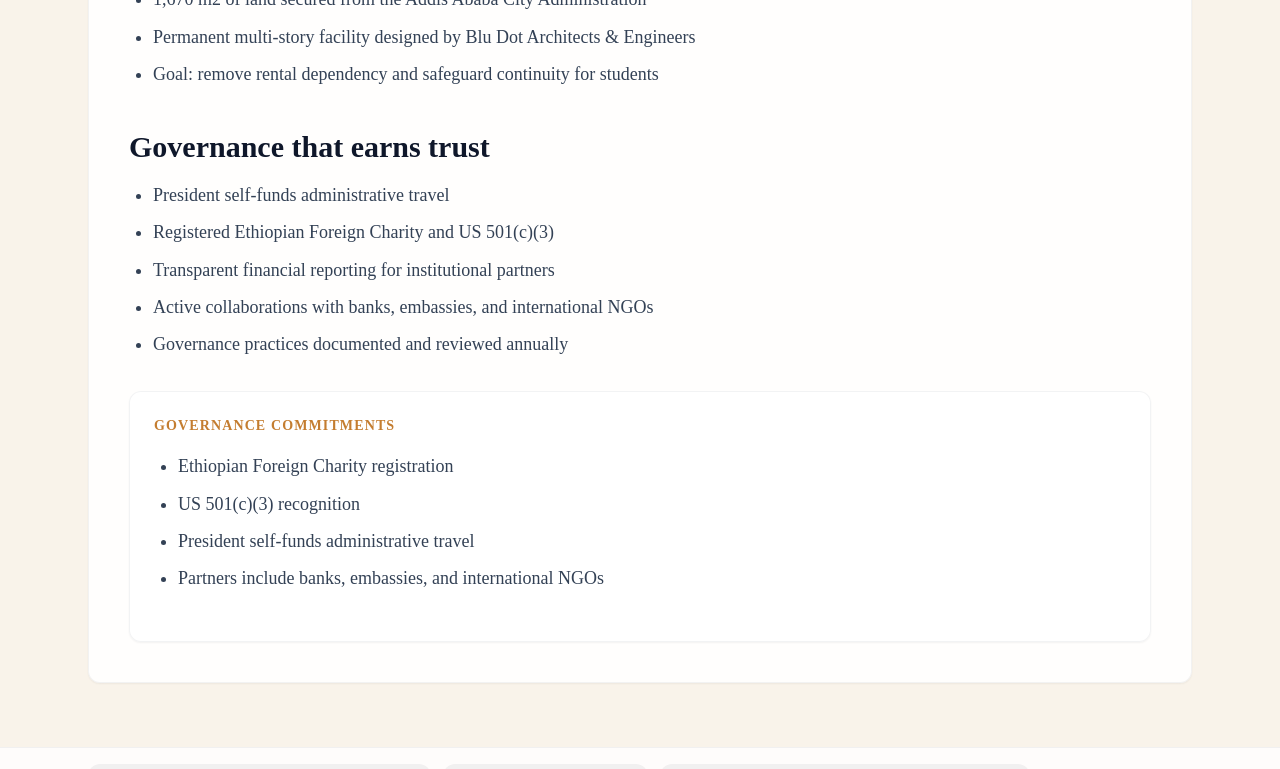
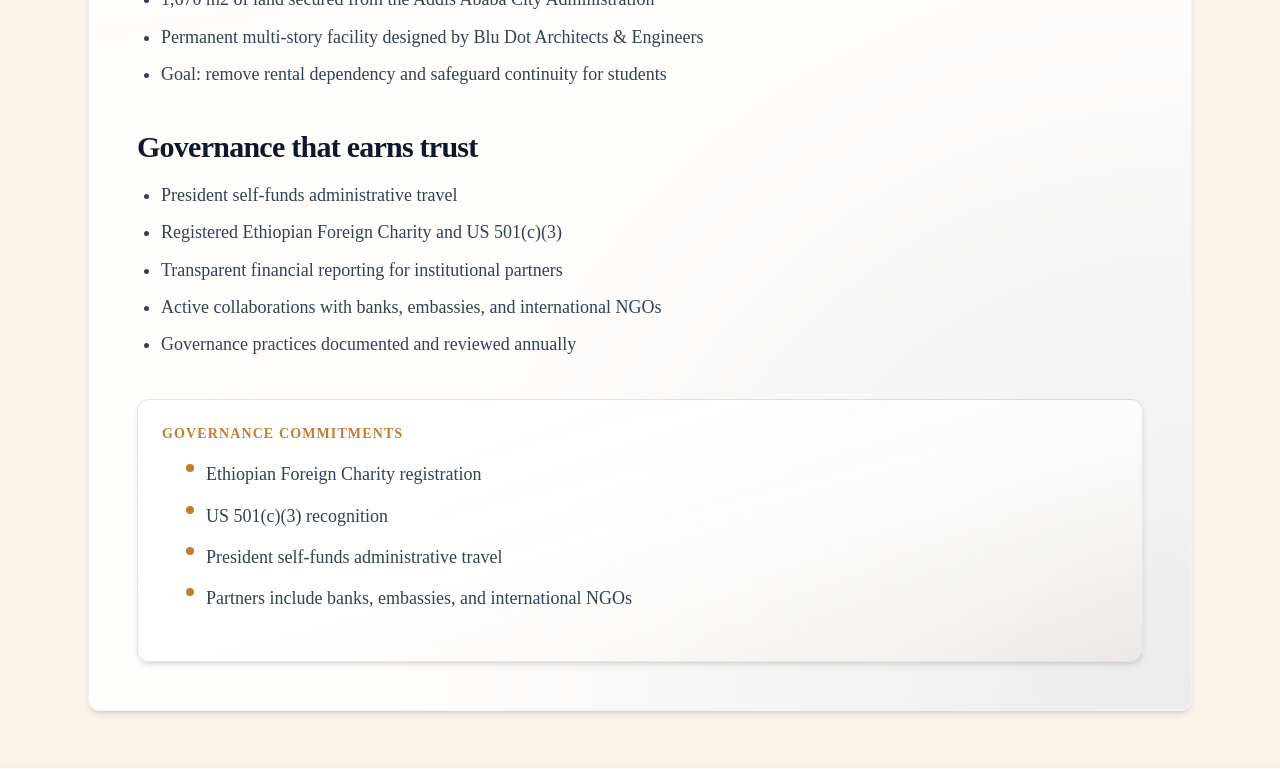
Before and after one commit to amuyif523/Fregenet-Foundation, a Next.js app: page / in a window 1280 px wide. Shown: the part 1220-1989 px from the top of the page. Built offline with nearby package versions, Linux system fonts and the light colour scheme; no server answers.

Commit message:
style: design and cultural polish

```diff
--- a/app/globals.css
+++ b/app/globals.css
@@ -47,19 +47,19 @@ a:hover {
 }
 
 .prose h1 {
-  @apply text-4xl md:text-5xl mb-6;
+  @apply text-4xl md:text-5xl mb-6 tracking-tight;
 }
 
 .prose h2 {
-  @apply text-2xl md:text-3xl mt-10 mb-4;
+  @apply text-2xl md:text-3xl mt-10 mb-4 tracking-tight;
 }
 
 .prose h3 {
-  @apply text-xl md:text-2xl mt-8 mb-3;
+  @apply text-xl md:text-2xl mt-8 mb-3 tracking-tight;
 }
 
 .prose p {
-  @apply mb-6 text-ink-muted;
+  @apply mb-6 text-ink-muted leading-relaxed;
 }
 
 .prose ul {
@@ -75,9 +75,9 @@ a:hover {
 }
 
 .prose blockquote {
-  @apply border-l-4 border-accent/60 pl-4 italic text-ink;
+  @apply border-l-4 border-accent/60 pl-4 italic text-ink bg-white/60 py-3 px-4 rounded-r-lg;
 }
 
 .card {
-  @apply bg-white/90 shadow-sm backdrop-blur rounded-xl border border-ink/5;
+  @apply bg-white/90 shadow-md backdrop-blur rounded-xl border border-ink/5;
 }
--- a/components/Section.tsx
+++ b/components/Section.tsx
@@ -8,8 +8,10 @@ type SectionProps = {
 
 export default function Section({ heading, kicker, children }: SectionProps) {
   return (
-    <section className="mx-auto max-w-6xl px-6 py-12 md:py-16">
-      <div className="card p-8 md:p-10">
+    <section className="mx-auto max-w-6xl px-6 py-14 md:py-18">
+      <div className="card relative overflow-hidden p-8 md:p-12">
+        <div className="pointer-events-none absolute inset-0 bg-[radial-gradient(circle_at_top_left,_rgba(196,125,48,0.08)_0,_transparent_45%),radial-gradient(circle_at_bottom_right,_rgba(15,23,42,0.08)_0,_transparent_45%)]" />
+        <div className="relative">
           {kicker ? (
             <div className="mb-2 text-sm font-semibold uppercase tracking-[0.08em] text-accent">
               {kicker}
@@ -18,6 +20,7 @@ export default function Section({ heading, kicker, children }: SectionProps) {
           {heading ? <h1 className="mb-6 text-3xl font-semibold text-ink md:text-4xl">{heading}</h1> : null}
           <div className="prose max-w-none">{children}</div>
         </div>
+      </div>
     </section>
   );
 }
--- a/components/TrustPanel.tsx
+++ b/components/TrustPanel.tsx
@@ -7,12 +7,13 @@ export default function TrustPanel({ title = "Governance commitments", highlight
   if (!highlights.length) return null;
 
   return (
-    <div className="mt-8 rounded-xl border border-ink/5 bg-white/80 p-6 shadow-sm">
+    <div className="mt-10 rounded-xl border border-ink/10 bg-gradient-to-br from-white via-white/80 to-accent/5 p-6 shadow-md">
       <div className="text-sm font-semibold uppercase tracking-[0.08em] text-accent">{title}</div>
-      <ul className="mt-4 space-y-2 text-ink-muted">
+      <ul className="mt-4 space-y-3 text-ink-muted">
         {highlights.map((item) => (
-          <li key={item} className="leading-relaxed">
-            {item}
+          <li key={item} className="flex items-start gap-3 leading-relaxed">
+            <span className="mt-1 h-2 w-2 rounded-full bg-accent" aria-hidden="true" />
+            <span>{item}</span>
           </li>
         ))}
       </ul>
--- a/components/TrustStrip.tsx
+++ b/components/TrustStrip.tsx
@@ -9,7 +9,7 @@ export default function TrustStrip({ trustHighlights }: Props) {
     <div className="border-t border-ink/5 bg-white/80">
       <div className="mx-auto flex max-w-6xl flex-wrap items-center gap-3 px-6 py-4 text-xs font-semibold uppercase tracking-[0.08em] text-ink-muted">
         {trustHighlights.map((item) => (
-          <span key={item} className="rounded-full bg-ink/5 px-3 py-1">
+          <span key={item} className="rounded-full bg-gradient-to-r from-accent/20 to-ink/5 px-3 py-1">
             {item}
           </span>
         ))}
```
Lines whose indentation alone changed are shown as unchanged.
